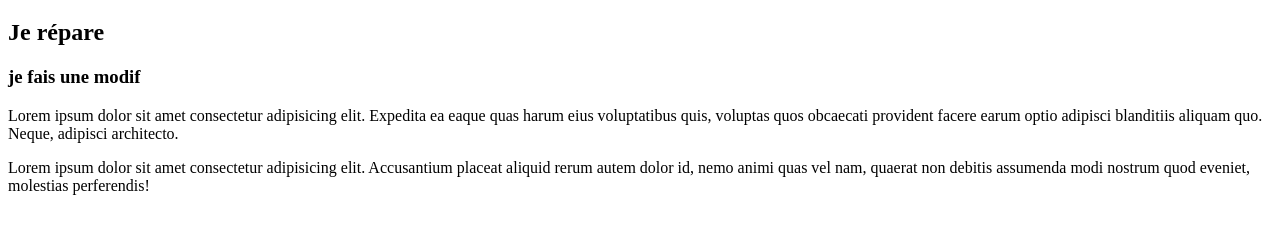
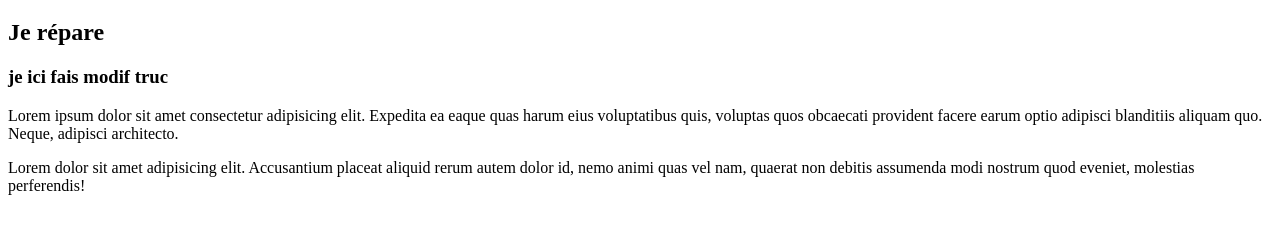
Before and after one commit to alexisben/mnaag, a plain HTML site: page index.html in a window 1280 px wide. Shown: the part 61-294 px from the top of the page. Drawn offline with Linux system fonts and the light colour scheme.

Commit message:
Update index.html

```diff
--- a/index.html
+++ b/index.html
@@ -9,9 +9,9 @@
 <body>
   <h1>Kikou</h1>
   <h2>Je répare</h2>
-  <h3>je fais une modif</h3>
+  <h3>je ici fais modif truc</h3>
   <p>Lorem ipsum dolor sit amet consectetur adipisicing elit. Expedita ea eaque quas harum eius voluptatibus quis, voluptas quos obcaecati provident facere earum optio adipisci blanditiis aliquam quo. Neque, adipisci architecto.</p>
 
-  <p>Lorem ipsum dolor sit amet consectetur adipisicing elit. Accusantium placeat aliquid rerum autem dolor id, nemo animi quas vel nam, quaerat non debitis assumenda modi nostrum quod eveniet, molestias perferendis!</p>
+  <p>Lorem  dolor sit amet adipisicing elit. Accusantium placeat aliquid rerum autem dolor id, nemo animi quas vel nam, quaerat non debitis assumenda modi nostrum quod eveniet, molestias perferendis!</p>
 </body>
 </html>
```
